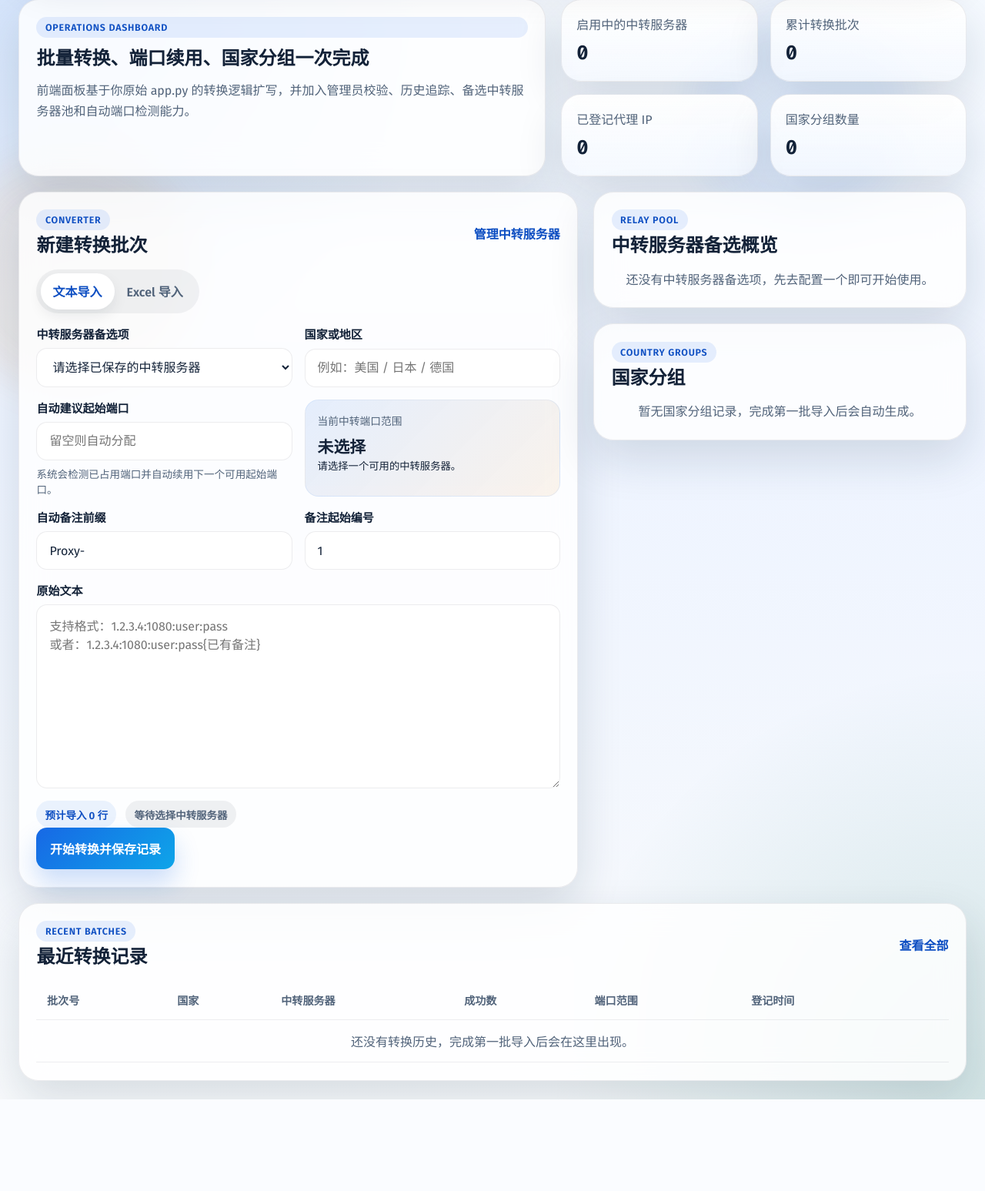
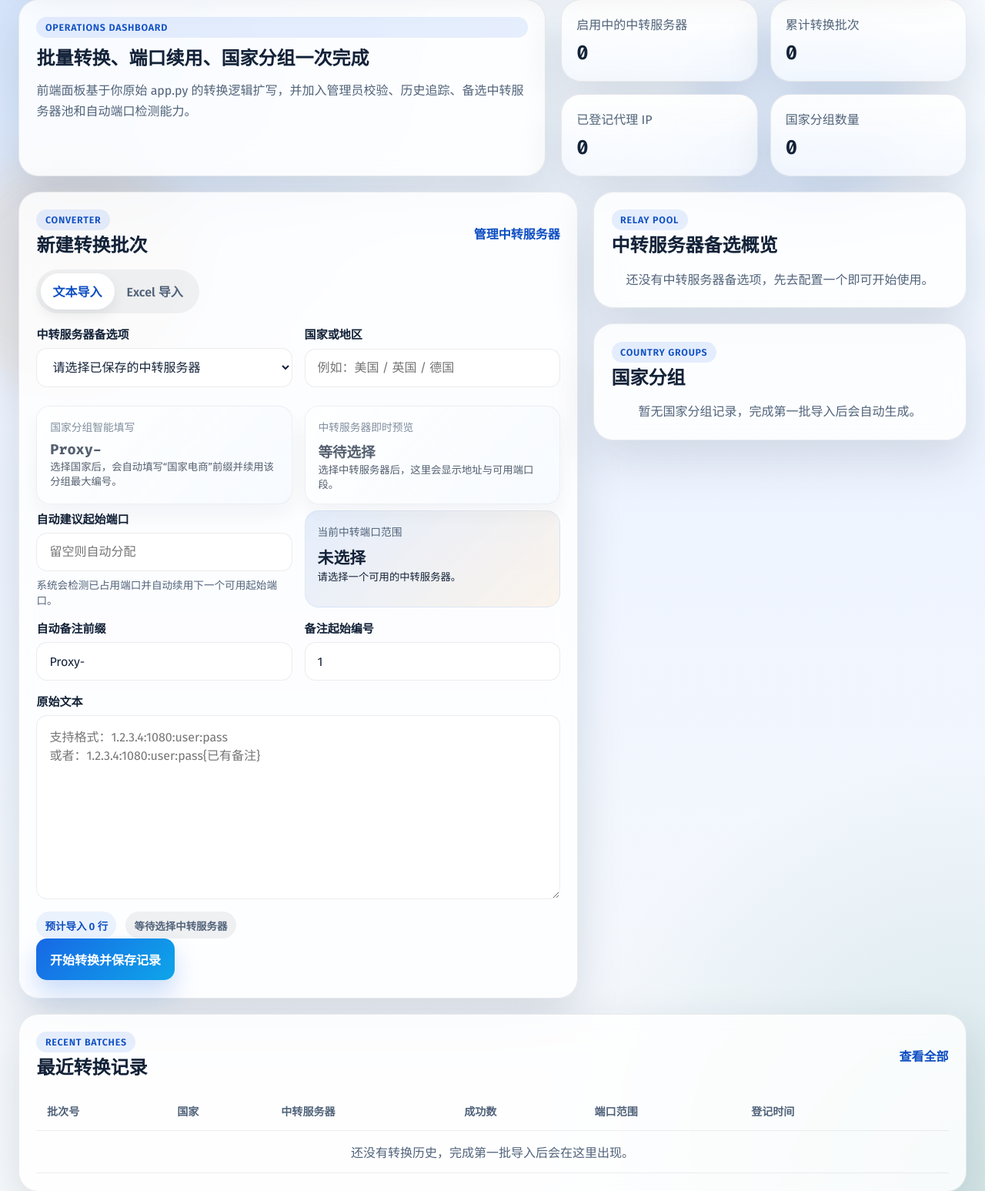
Before and after one commit to WithZeng/Socks5-Panel, a Flask app: page / in a window 1280 px wide. Shown: the part 126-1673 px from the top of the page at 77% size. Before the commit the page ends 1554 px from the top, so only its background shows below. Run offline with Flask 3, Linux system fonts and the light colour scheme; the visitor is signed in with stand-in values (Sample User, id 1).

Commit message:
Add grouped remark autofill

```diff
--- a/panel/services.py
+++ b/panel/services.py
@@ -345,6 +345,46 @@ def build_excel_rows_from_batch(batch: ConversionBatch) -> list[dict]:
     ]
 
 
+def build_country_remark_prefix(country: str) -> str:
+    return f"{country}电商" if country else "Proxy-"
+
+
+def get_country_profile(country: str) -> dict:
+    country = (country or "").strip()
+    default_prefix = build_country_remark_prefix(country)
+    if not country:
+        return {
+            "country": "",
+            "suggested_prefix": "Proxy-",
+            "next_number": 1,
+            "record_count": 0,
+            "latest_remark": "",
+        }
+
+    records = (
+        ProxyRecord.query.filter_by(country=country)
+        .order_by(ProxyRecord.created_at.desc(), ProxyRecord.id.desc())
+        .all()
+    )
+
+    max_number = 0
+    latest_remark = records[0].remark if records else ""
+    pattern = re.compile(rf"^{re.escape(default_prefix)}\s*(\d+)$")
+
+    for record in records:
+        matched = pattern.match(record.remark.strip())
+        if matched:
+            max_number = max(max_number, int(matched.group(1)))
+
+    return {
+        "country": country,
+        "suggested_prefix": default_prefix,
+        "next_number": max_number + 1 if max_number else 1,
+        "record_count": len(records),
+        "latest_remark": latest_remark,
+    }
+
+
 def get_dashboard_stats() -> dict:
     relay_count = db.session.query(func.count(RelayServer.id)).filter(RelayServer.is_active.is_(True)).scalar() or 0
     batch_count = db.session.query(func.count(ConversionBatch.id)).scalar() or 0
--- a/panel/views.py
+++ b/panel/views.py
@@ -15,11 +15,13 @@ from .services import (
     COMMON_COUNTRIES,
     ConversionError,
     build_conversion_payload,
+    build_country_remark_prefix,
     build_excel_bytes,
     build_excel_rows_from_batch,
     extract_lines_from_excel,
     extract_lines_from_text,
     find_next_available_start_port,
+    get_country_profile,
     get_country_groups,
     get_dashboard_stats,
     persist_conversion,
@@ -84,6 +86,7 @@ def register_routes(app):
             recent_batches=recent_batches,
             active_tab=request.args.get("tab", "text"),
             current_batch=None,
+            default_remark_prefix=build_country_remark_prefix(""),
         )
 
     @app.post("/convert")
@@ -279,3 +282,9 @@ def register_routes(app):
                 "hasCapacity": next_port is not None,
             }
         )
+
+    @app.get("/api/countries/profile")
+    @login_required
+    def country_profile():
+        country = request.args.get("country", "").strip()
+        return jsonify(get_country_profile(country))
--- a/static/css/styles.css
+++ b/static/css/styles.css
@@ -361,6 +361,21 @@ p {
   transition: border-color 220ms ease-out, box-shadow 220ms ease-out, transform 220ms ease-out;
 }
 
+.interactive-select,
+[data-country-input] {
+  transition:
+    border-color 220ms ease-out,
+    box-shadow 220ms ease-out,
+    transform 220ms ease-out,
+    background 220ms ease-out;
+}
+
+.interactive-select:hover,
+[data-country-input]:hover {
+  transform: translateY(-1px);
+  background: rgba(255, 255, 255, 0.98);
+}
+
 .field input:focus-visible,
 .field textarea:focus-visible,
 .field select:focus-visible,
@@ -390,6 +405,37 @@ p {
   border-radius: var(--radius-lg);
   background: linear-gradient(135deg, rgba(23, 104, 229, 0.1), rgba(217, 119, 6, 0.08));
   border: 1px solid rgba(23, 104, 229, 0.08);
+}
+
+.selection-preview-card {
+  padding: 1rem 1.05rem;
+  margin-bottom: 1rem;
+  border-radius: var(--radius-lg);
+  border: 1px solid rgba(15, 23, 42, 0.08);
+  background:
+    linear-gradient(135deg, rgba(255, 255, 255, 0.88), rgba(243, 247, 255, 0.78));
+  box-shadow: 0 12px 28px rgba(15, 23, 42, 0.06);
+  transform: translateY(8px);
+  opacity: 0.72;
+  transition:
+    opacity 240ms ease-out,
+    transform 260ms ease-out,
+    border-color 220ms ease-out,
+    box-shadow 220ms ease-out;
+}
+
+.selection-preview-card strong {
+  display: block;
+  margin-top: 0.5rem;
+  font-size: 1.16rem;
+  font-family: var(--mono);
+}
+
+.selection-preview-card.is-active {
+  opacity: 1;
+  transform: translateY(0);
+  border-color: rgba(23, 104, 229, 0.18);
+  box-shadow: 0 18px 34px rgba(23, 104, 229, 0.1);
 }
 
 .range-label {
--- a/static/js/app.js
+++ b/static/js/app.js
@@ -23,6 +23,48 @@ function setActiveTab(target) {
   }
 }
 
+async function refreshCountryProfile() {
+  const countryInput = document.querySelector("[data-country-input]");
+  const prefixInput = document.querySelector("[data-remark-prefix-input]");
+  const startInput = document.querySelector("[data-remark-start-input]");
+  const prefixLabel = document.querySelector("[data-country-prefix]");
+  const metaLabel = document.querySelector("[data-country-meta]");
+  const previewCard = document.querySelector("[data-country-preview-card]");
+
+  if (!countryInput || !prefixInput || !startInput || !prefixLabel || !metaLabel || !previewCard) {
+    return;
+  }
+
+  const country = countryInput.value.trim();
+  if (!country) {
+    prefixInput.value = "Proxy-";
+    startInput.value = "1";
+    prefixLabel.textContent = "Proxy-";
+    metaLabel.textContent = "选择国家后，会自动填写“国家电商”前缀并续用该分组最大编号。";
+    previewCard.classList.remove("is-active");
+    return;
+  }
+
+  try {
+    const response = await fetch(`/api/countries/profile?country=${encodeURIComponent(country)}`);
+    const data = await response.json();
+    prefixInput.value = data.suggested_prefix || `${country}电商`;
+    startInput.value = String(data.next_number || 1);
+    prefixLabel.textContent = `${prefixInput.value}${startInput.value}`;
+    metaLabel.textContent =
+      data.record_count > 0
+        ? `当前分组已有 ${data.record_count} 条记录，最近备注为 ${data.latest_remark || "无"}，将从 ${startInput.value} 继续编号。`
+        : "这是一个新的国家分组，将从 1 开始编号。";
+    previewCard.classList.add("is-active");
+  } catch (error) {
+    prefixInput.value = `${country}电商`;
+    startInput.value = "1";
+    prefixLabel.textContent = `${country}电商1`;
+    metaLabel.textContent = "分组画像读取失败，已按默认规则填写。";
+    previewCard.classList.add("is-active");
+  }
+}
+
 async function refreshRelaySuggestion() {
   const relaySelect = document.querySelector("[data-relay-select]");
   const startPortInput = document.querySelector("[data-start-port-input]");
@@ -30,8 +72,20 @@ async function refreshRelaySuggestion() {
   const nextPortBadge = document.querySelector("[data-next-port-badge]");
   const relayRange = document.querySelector("[data-relay-range]");
   const relayHost = document.querySelector("[data-relay-host]");
+  const relayPreviewName = document.querySelector("[data-relay-preview-name]");
+  const relayPreviewMeta = document.querySelector("[data-relay-preview-meta]");
+  const relayPreviewCard = document.querySelector("[data-relay-preview-card]");
 
-  if (!relaySelect || !startPortInput || !nextPortBadge || !relayRange || !relayHost) {
+  if (
+    !relaySelect ||
+    !startPortInput ||
+    !nextPortBadge ||
+    !relayRange ||
+    !relayHost ||
+    !relayPreviewName ||
+    !relayPreviewMeta ||
+    !relayPreviewCard
+  ) {
     return;
   }
 
@@ -39,12 +93,18 @@ async function refreshRelaySuggestion() {
   if (!selected || !selected.value) {
     relayRange.textContent = "未选择";
     relayHost.textContent = "请选择一个可用的中转服务器。";
+    relayPreviewName.textContent = "等待选择";
+    relayPreviewMeta.textContent = "选择中转服务器后，这里会显示地址与可用端口段。";
     nextPortBadge.textContent = "等待选择中转服务器";
+    relayPreviewCard.classList.remove("is-active");
     return;
   }
 
   relayRange.textContent = `${selected.dataset.rangeStart} - ${selected.dataset.rangeEnd}`;
   relayHost.textContent = `中转地址：${selected.dataset.host}`;
+  relayPreviewName.textContent = selected.dataset.name || selected.textContent.trim();
+  relayPreviewMeta.textContent = `${selected.dataset.host} · 端口段 ${selected.dataset.rangeStart}-${selected.dataset.rangeEnd}`;
+  relayPreviewCard.classList.add("is-active");
 
   const lineCount = lineCountBadge ? Number(lineCountBadge.dataset.lineCount || "1") : 1;
 
@@ -69,6 +129,7 @@ function initDashboard() {
   const rawInput = document.querySelector("[data-raw-input]");
   const lineCountBadge = document.querySelector("[data-line-count]");
   const relaySelect = document.querySelector("[data-relay-select]");
+  const countryInput = document.querySelector("[data-country-input]");
   const tabTriggers = document.querySelectorAll("[data-tab-trigger]");
 
   tabTriggers.forEach((button) => {
@@ -90,6 +151,12 @@ function initDashboard() {
   if (relaySelect) {
     relaySelect.addEventListener("change", refreshRelaySuggestion);
     refreshRelaySuggestion();
+  }
+
+  if (countryInput) {
+    countryInput.addEventListener("input", refreshCountryProfile);
+    countryInput.addEventListener("change", refreshCountryProfile);
+    refreshCountryProfile();
   }
 }
 
--- a/templates/dashboard.html
+++ b/templates/dashboard.html
@@ -54,7 +54,7 @@
       <div class="form-grid">
         <label class="field">
           <span>中转服务器备选项</span>
-          <select name="relay_server_id" required data-relay-select>
+          <select name="relay_server_id" required data-relay-select class="interactive-select">
             <option value="">请选择已保存的中转服务器</option>
             {% for relay in relays if relay.is_active %}
               <option
@@ -62,6 +62,7 @@
                 data-range-start="{{ relay.port_range_start }}"
                 data-range-end="{{ relay.port_range_end }}"
                 data-host="{{ relay.host }}"
+                data-name="{{ relay.name }}"
               >
                 {{ relay.name }} / {{ relay.host }} / {{ relay.port_range_start }}-{{ relay.port_range_end }}
               </option>
@@ -71,7 +72,15 @@
 
         <label class="field">
           <span>国家或地区</span>
-          <input type="text" name="country" list="country-options" placeholder="例如：美国 / 日本 / 德国" required>
+          <input
+            type="text"
+            name="country"
+            list="country-options"
+            placeholder="例如：美国 / 英国 / 德国"
+            required
+            data-country-input
+            autocomplete="off"
+          >
         </label>
       </div>
 
@@ -80,6 +89,20 @@
           <option value="{{ country }}"></option>
         {% endfor %}
       </datalist>
+
+      <div class="subgrid">
+        <div class="selection-preview-card" data-country-preview-card>
+          <span class="range-label">国家分组智能填写</span>
+          <strong data-country-prefix>{{ default_remark_prefix }}</strong>
+          <small data-country-meta>选择国家后，会自动填写“国家电商”前缀并续用该分组最大编号。</small>
+        </div>
+
+        <div class="selection-preview-card" data-relay-preview-card>
+          <span class="range-label">中转服务器即时预览</span>
+          <strong data-relay-preview-name>等待选择</strong>
+          <small data-relay-preview-meta>选择中转服务器后，这里会显示地址与可用端口段。</small>
+        </div>
+      </div>
 
       <div class="subgrid">
         <label class="field">
@@ -98,12 +121,12 @@
       <div class="form-grid">
         <label class="field">
           <span>自动备注前缀</span>
-          <input type="text" name="remark_prefix" value="Proxy-" placeholder="例如：US-Shop-">
+          <input type="text" name="remark_prefix" value="{{ default_remark_prefix }}" placeholder="例如：英国电商" data-remark-prefix-input>
         </label>
 
         <label class="field">
           <span>备注起始编号</span>
-          <input type="number" name="remark_start" min="1" value="1">
+          <input type="number" name="remark_start" min="1" value="1" data-remark-start-input>
         </label>
       </div>
 
```
